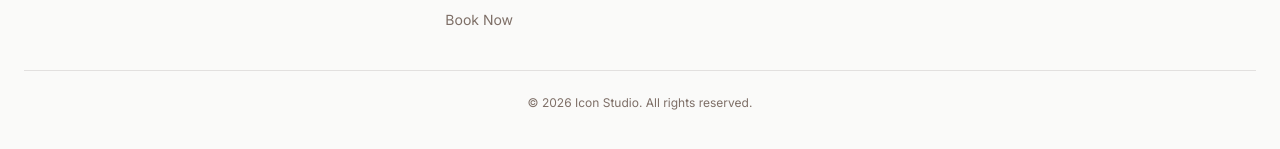
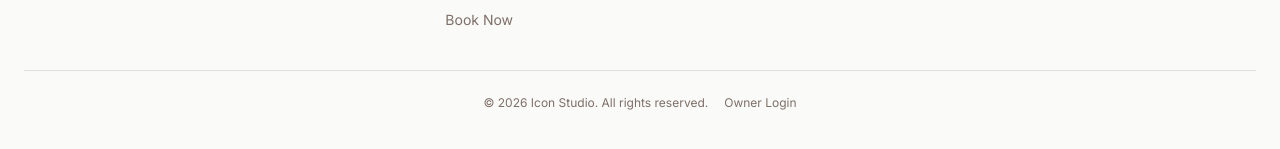
Before and after one commit to shubhampuri264-cell/SalonWebsite, a React (Vite) app in the folder client/: page / in a window 1280 px wide. Shown: the part 1523-1672 px from the top of the page. Built offline with nearby package versions, Linux system fonts and the light colour scheme; a web font is replaced by a local one.

Commit message:
owner login change

```diff
--- a/client/src/components/layout/Footer.tsx
+++ b/client/src/components/layout/Footer.tsx
@@ -93,8 +93,11 @@ export default function Footer() {
           </div>
         </div>
 
-        <div className="mt-10 border-t border-border pt-6 text-center text-xs text-muted-foreground">
-          © {new Date().getFullYear()} Icon Studio. All rights reserved.
+        <div className="mt-10 border-t border-border pt-6 flex items-center justify-center gap-4 text-xs text-muted-foreground">
+          <span>© {new Date().getFullYear()} Icon Studio. All rights reserved.</span>
+          <Link to="/admin/login" className="hover:text-rose-600 transition-colors">
+            Owner Login
+          </Link>
         </div>
       </div>
     </footer>
```
